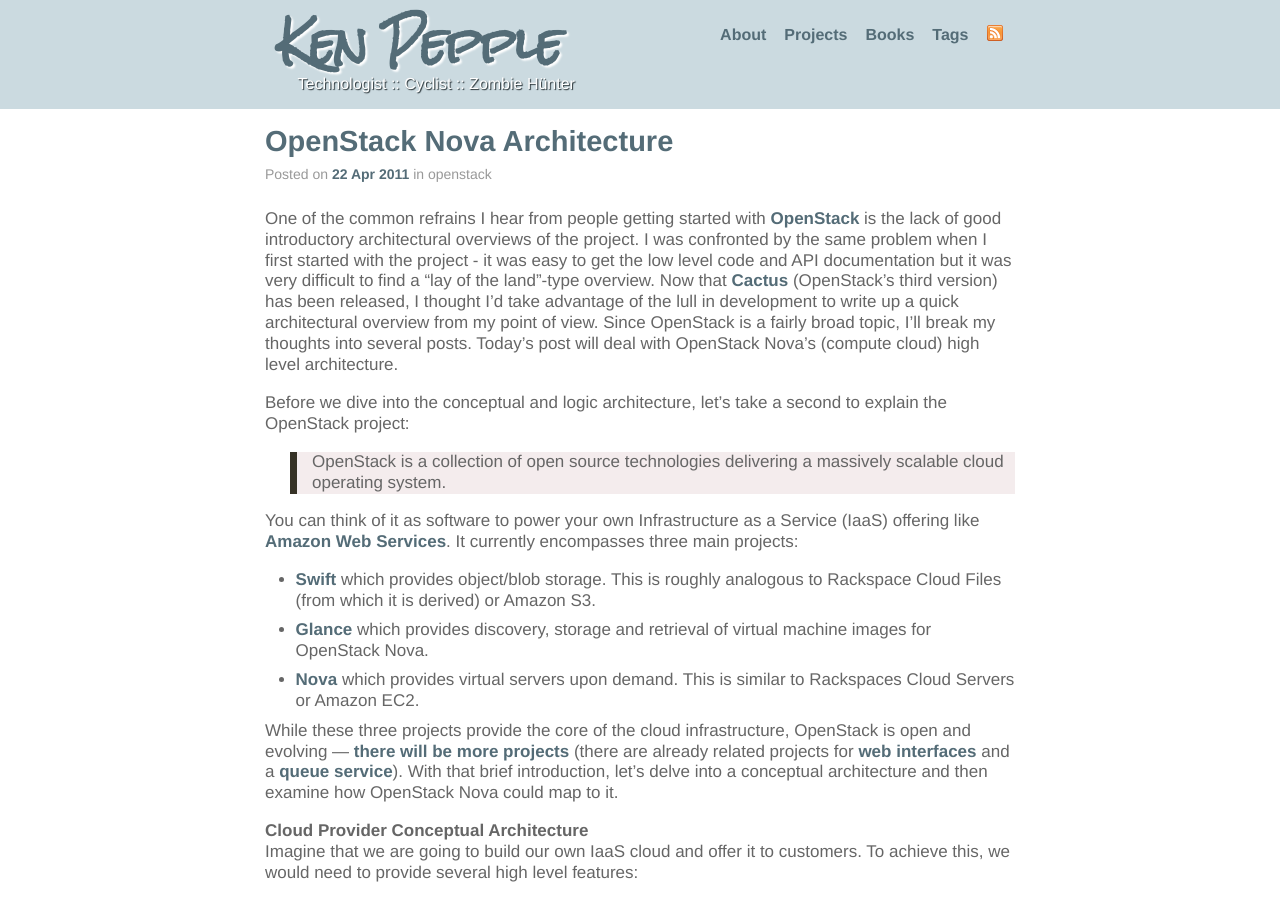
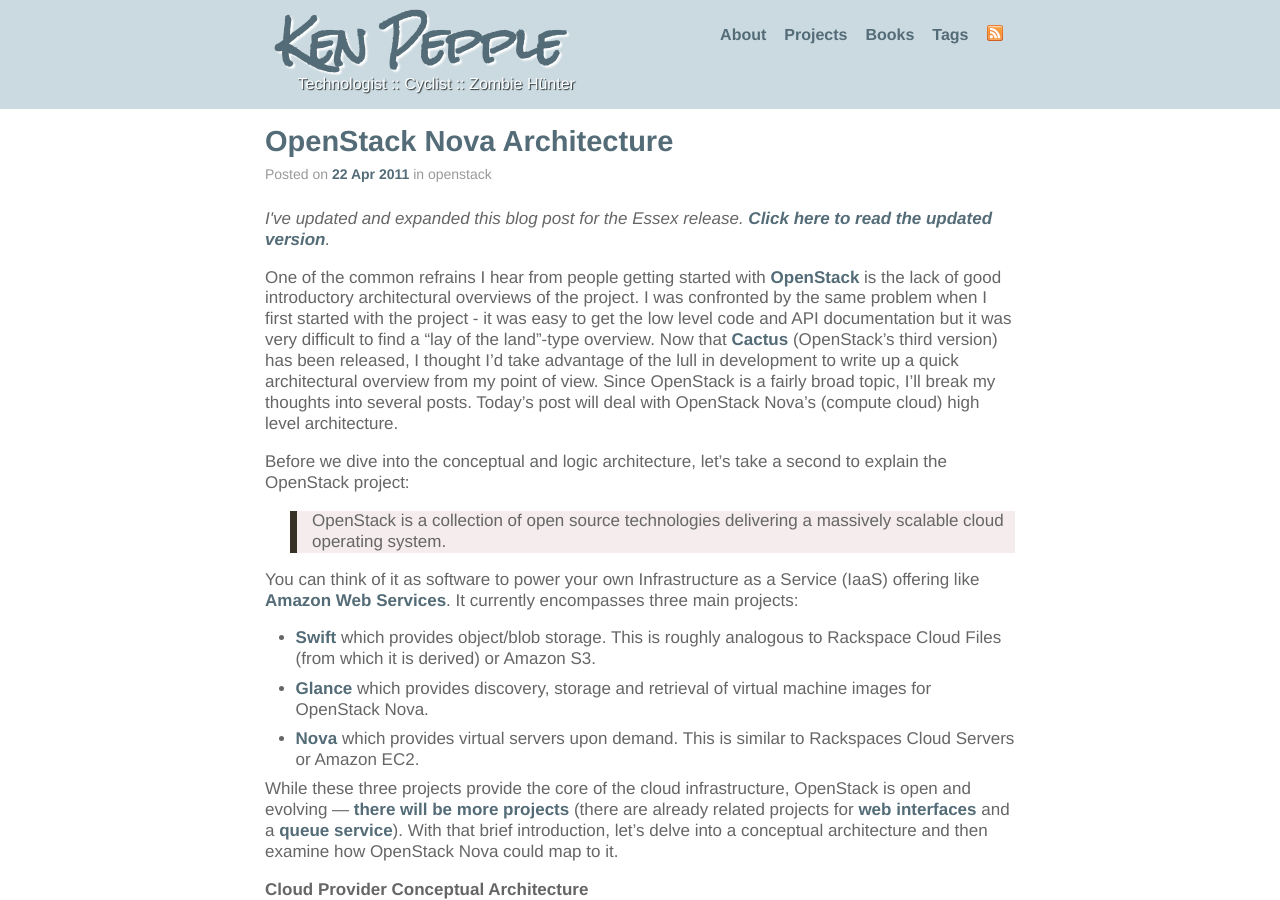
Before and after one commit to slashk/slashk.github.com, a Jekyll site: the page built from _posts/2011-04-22-openstack-nova-architecture.html, in a window 1280 px wide and 900 px high. Built offline with Jekyll 4.4.1, drawn with Linux system fonts in a browser that asks for light colours; Markdown is read by kramdown in place of the engine named in the settings; comment, search, counter and statistics services are not loaded.

Commit message:
added link in old nova post to new essex post

```diff
--- a/_posts/2011-04-22-openstack-nova-architecture.html
+++ b/_posts/2011-04-22-openstack-nova-architecture.html
@@ -3,6 +3,8 @@
 title: "OpenStack Nova Architecture"
 category: openstack
 ---
+
+<p><i>I've updated and expanded this blog post for the Essex release. <a href="/openstack/2012/02/21/revisit-openstack-architecture-diablo/">Click here to read the updated version</a>.</i></p>
 
 <p>One of the common refrains I hear from people getting started with <a href="http://www.openstack.org/">OpenStack</a> is the lack of good introductory architectural overviews of the project. I was confronted by the same problem when I first started with the project - it was easy to get the low level code and API documentation but it was very difficult to find a “lay of the land”-type overview. Now that <a href="http://www.openstack.org/blog/2011/04/openstack-announces-cactus-release/">Cactus</a> (OpenStack’s third version) has been released, I thought I’d take advantage of the lull in development to write up a quick architectural overview from my point of view. Since OpenStack is a fairly broad topic, I’ll break my thoughts into several posts. Today’s post will deal with OpenStack Nova’s (compute cloud) high level architecture. </p>
 
```
